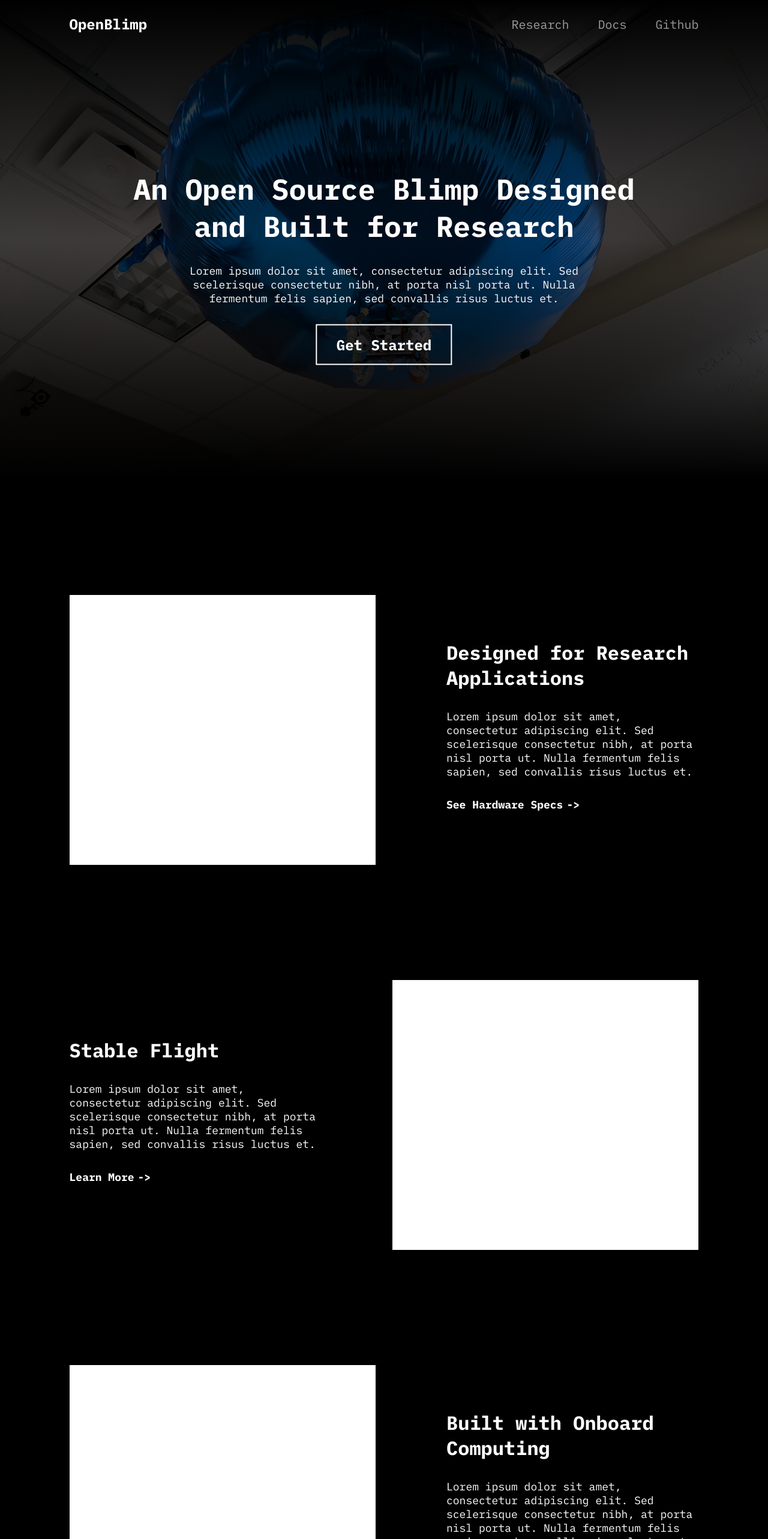
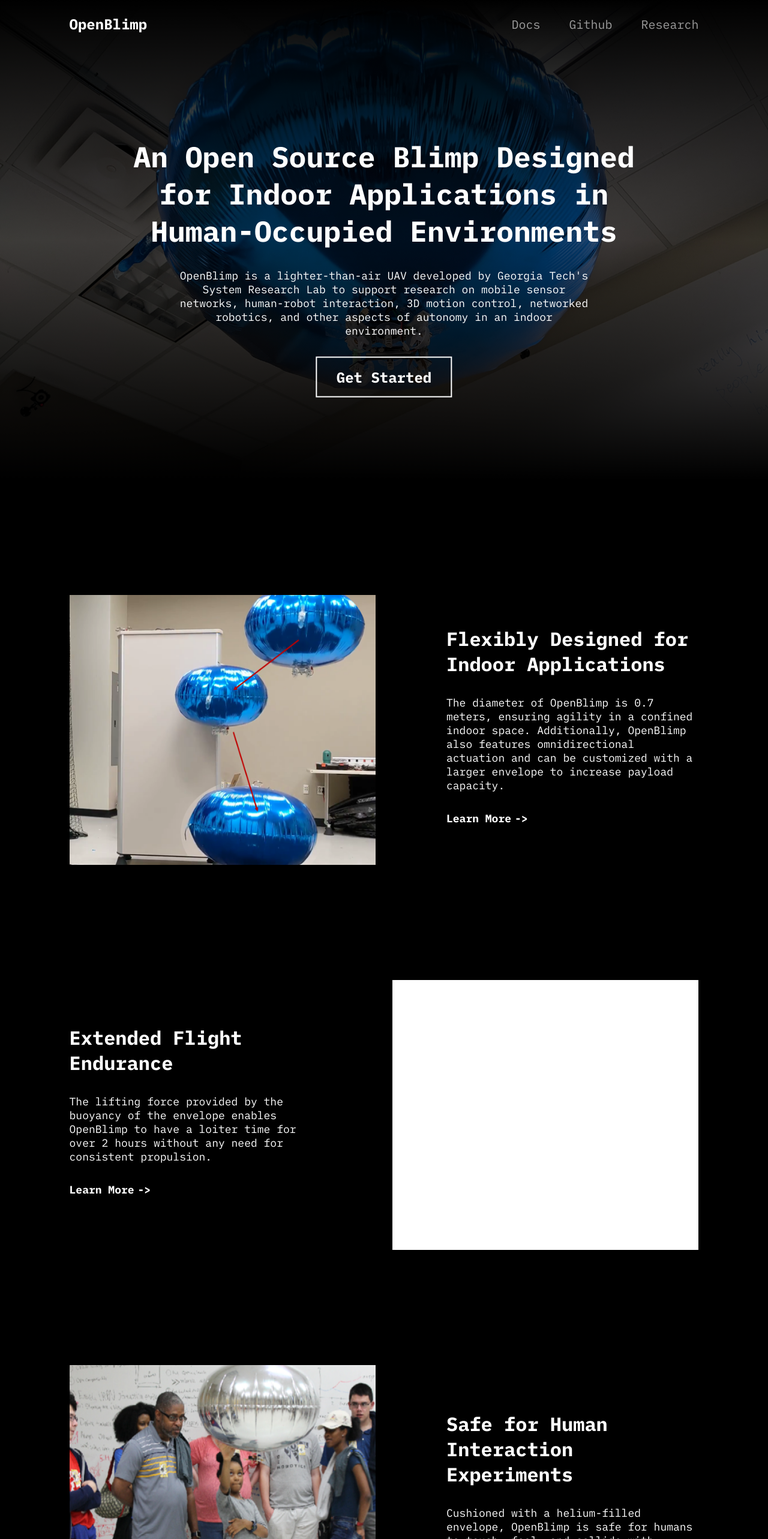
Before and after one commit to jasonxuyang/open-blimp-website, a Next.js app: page /home in a window 1280 px wide. Shown: the top 2566 px of the page at 60% size. Built offline with nearby package versions, Linux system fonts and the light colour scheme; a web font is replaced by a local one.

Commit message:
feature: update content

```diff
--- a/components/shared/footer.js
+++ b/components/shared/footer.js
@@ -17,13 +17,10 @@
 
         <div className={styles.footer_links_container}>
           <Link href={"/home"} passHref>
-            <a className={styles.footer_link}>Facebook</a>
+            <a className={styles.footer_logo}>OpenBlimp</a>
           </Link>
-          <Link href={"/home"} passHref>
-            <a className={styles.footer_link}>Instagram</a>
-          </Link>
-          <Link href={"/home"} passHref>
-            <a className={styles.footer_link}>GTSR</a>
+          <Link href={"https://www.gtsr.gatech.edu/"} passHref>
+            <a className={styles.footer_link}>About GTSR</a>
           </Link>
         </div>
       </div>
--- a/components/shared/nav.js
+++ b/components/shared/nav.js
@@ -27,19 +27,14 @@
           <a className={styles.nav_logo}>OpenBlimp</a>
         </Link>
         <div className={styles.nav_links_container}>
-          <Link href={"/home"} passHref>
-            <a className={styles.nav_link}>Research</a>
-          </Link>
-          <Link
-            href={
-              "https://pebble-save-55a.notion.site/OpenBlimp-Docs-382776f0548a43578d7f31991633be28"
-            }
-            passHref
-          >
+          <Link href={"https://open-blimp.notion.site/"} passHref>
             <a className={styles.nav_link}>Docs</a>
           </Link>
-          <Link href={"/home"} passHref>
+          <Link href={"https://github.com/thedancomplex/open-blimp"} passHref>
             <a className={styles.nav_link}>Github</a>
+          </Link>
+          <Link href={"/research"} passHref>
+            <a className={styles.nav_link}>Research</a>
           </Link>
         </div>
       </div>
--- a/pages/home.js
+++ b/pages/home.js
@@ -2,6 +2,8 @@
 import ButtonPrimary from "../components/shared/button-primary";
 import ContentBlock from "../components/home/content-block";
 import Image from "next/image";
+import img1 from "../public/img/img1.png";
+import img2 from "../public/img/img2.png";
 import placeHolder from "../public/img/img_placeholder.png";
 import hero from "../public/img/img_hero.jpg";
 import IconBlock from "../components/home/icon-block";
@@ -19,11 +21,15 @@
           />
         </div>
         <div className={styles.hero_content}>
-          <h1>An Open Source Blimp Designed and Built for Research</h1>
+          <h1>
+            An Open Source Blimp Designed for Indoor Applications in
+            Human-Occupied Environments
+          </h1>
           <p>
-            Lorem ipsum dolor sit amet, consectetur adipiscing elit. Sed
-            scelerisque consectetur nibh, at porta nisl porta ut. Nulla
-            fermentum felis sapien, sed convallis risus luctus et.
+            OpenBlimp is a lighter-than-air UAV developed by Georgia Tech&apos;s
+            System Research Lab to support research on mobile sensor networks,
+            human-robot interaction, 3D motion control, networked robotics, and
+            other aspects of autonomy in an indoor environment.
           </p>
           <ButtonPrimary
             linkText="Get Started"
@@ -33,20 +39,20 @@
       </section>
       <section id={styles.section_1}>
         <div className={`${styles.img_block} ${styles.left_img_block}`}>
-          <Image src={placeHolder} layout="fill" alt="img" />
+          <Image src={img1} layout="fill" alt="img" />
         </div>
         <ContentBlock
-          heading="Designed for Research Applications"
-          body="Lorem ipsum dolor sit amet, consectetur adipiscing elit. Sed scelerisque consectetur nibh, at porta nisl porta ut. Nulla fermentum felis sapien, sed convallis risus luctus et."
-          linkText="See Hardware Specs"
+          heading="Flexibly Designed for Indoor Applications"
+          body="The diameter of OpenBlimp is 0.7 meters, ensuring agility in a confined indoor space. Additionally, OpenBlimp also features omnidirectional actuation and can be customized with a larger envelope to increase payload capacity."
+          linkText="Learn More"
           href="https://www.notion.so/OpenBlimp-Docs-cbe8a34e08de4f79ae80e9781a82d98c"
         />
       </section>
 
       <section id={styles.section_2}>
         <ContentBlock
-          heading="Stable Flight"
-          body="Lorem ipsum dolor sit amet, consectetur adipiscing elit. Sed scelerisque consectetur nibh, at porta nisl porta ut. Nulla fermentum felis sapien, sed convallis risus luctus et."
+          heading="Extended Flight Endurance"
+          body="The lifting force provided by the buoyancy of the envelope enables OpenBlimp to have a loiter time for over 2 hours without any need for consistent propulsion."
           linkText="Learn More"
           href="https://www.notion.so/OpenBlimp-Docs-cbe8a34e08de4f79ae80e9781a82d98c"
         />
@@ -57,29 +63,29 @@
 
       <section id={styles.section_3}>
         <div className={`${styles.img_block} ${styles.left_img_block}`}>
-          <Image src={placeHolder} layout="fill" alt="img" />
+          <Image src={img2} layout="fill" alt="img" />
         </div>
         <ContentBlock
-          heading="Built with Onboard Computing"
-          body="Lorem ipsum dolor sit amet, consectetur adipiscing elit. Sed scelerisque consectetur nibh, at porta nisl porta ut. Nulla fermentum felis sapien, sed convallis risus luctus et."
-          linkText="See Demo"
+          heading="Safe for Human Interaction Experiments"
+          body="Cushioned with a helium-filled envelope, OpenBlimp is safe for humans to touch, feel, and collide with."
+          linkText="Learn More"
           href="https://www.notion.so/OpenBlimp-Docs-cbe8a34e08de4f79ae80e9781a82d98c"
         />
       </section>
 
       <section id={styles.section_4}>
-        <h2>Get Started with our Demos</h2>
+        <h2>Research Topics</h2>
         <div className={styles.icon_block_container}>
           <IconBlock
-            text="Source Seeking Demo"
+            text="Source Seeking"
             href="https://www.notion.so/OpenBlimp-Docs-cbe8a34e08de4f79ae80e9781a82d98c"
           />
           <IconBlock
-            text="Joystick Demo"
+            text="Swarming Applications"
             href="https://www.notion.so/OpenBlimp-Docs-cbe8a34e08de4f79ae80e9781a82d98c"
           />
           <IconBlock
-            text="Placeholder"
+            text="Human Robot Interaction"
             href="https://www.notion.so/OpenBlimp-Docs-cbe8a34e08de4f79ae80e9781a82d98c"
           />
         </div>
--- a/styles/components/footer.module.scss
+++ b/styles/components/footer.module.scss
@@ -34,8 +34,13 @@
     .footer_links_container {
       display: flex;
       flex-direction: row;
-      justify-content: center;
+      justify-content: space-between;
       width: 100%;
+
+      .footer_logo {
+        font-family: "mb";
+        opacity: 1;
+      }
 
       a {
         font-family: "mr";
--- a/styles/components/icon-block.module.scss
+++ b/styles/components/icon-block.module.scss
@@ -6,7 +6,7 @@
   align-items: center;
   justify-content: center;
   width: calc($columnWidth * 4 + $columnGutter * 3);
-  height: 250px;
+  height: 200px;
   border: solid $white 2px;
   text-align: center;
   transition: all 0.2s ease;
```
Also changed, not shown: public/img/img1.png (added), public/img/img2.png (added).
